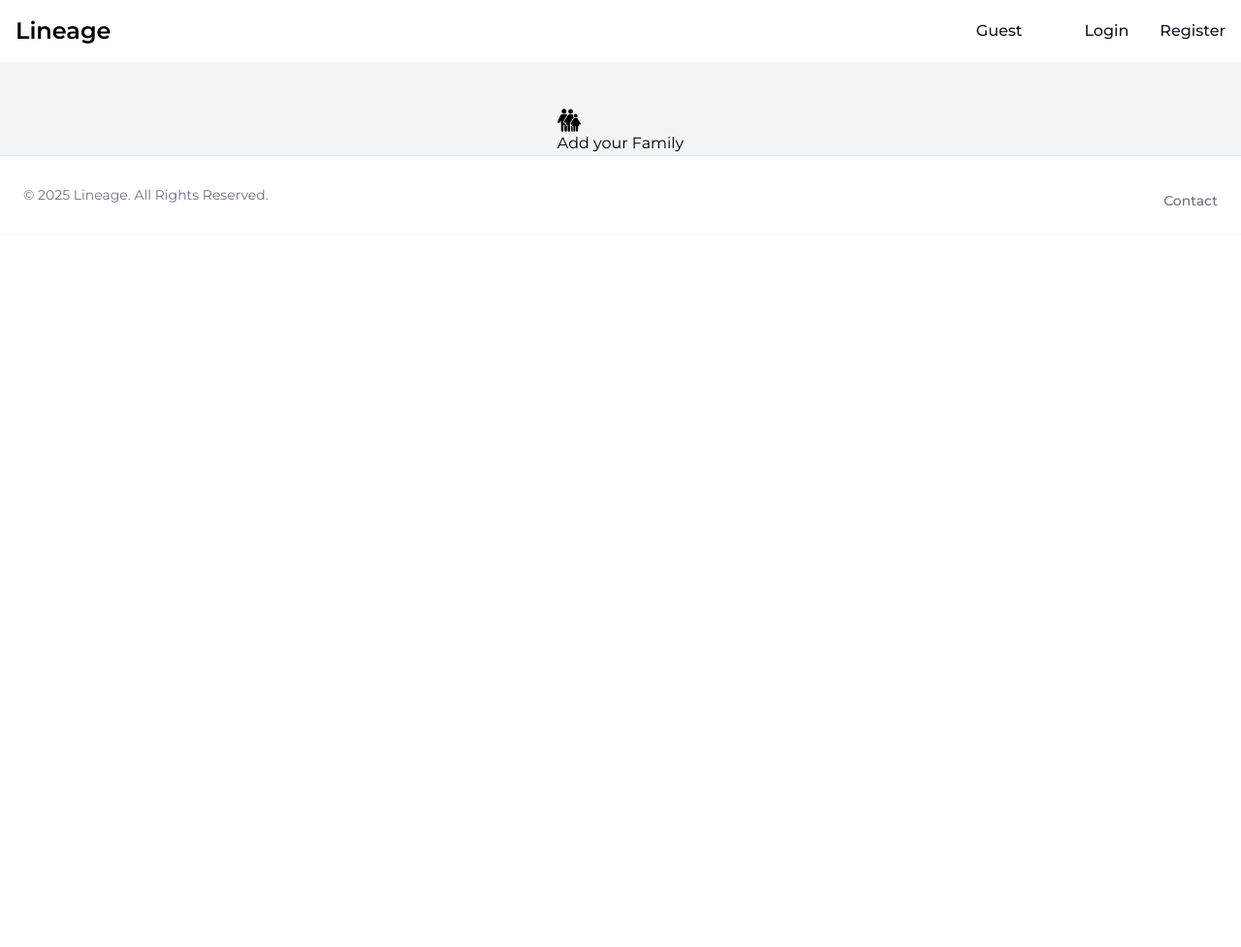
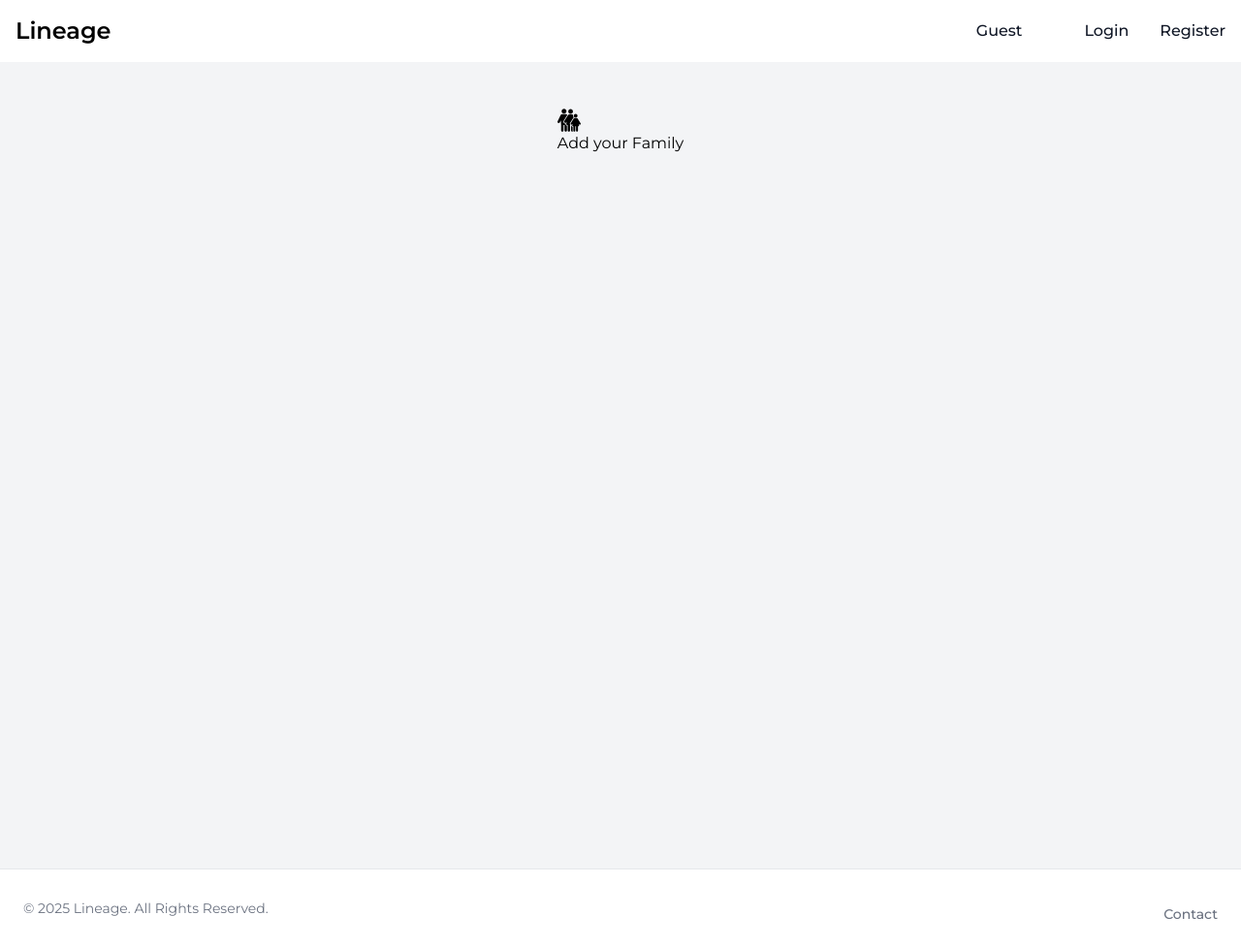
Before and after one commit to joekariuki3/lineage, a Flask app: page /family in a window 1280 px wide. Shown: the whole page at 97% size. Before the commit the page ends 212 px from the top, so only its background shows below. Run offline with Flask 3, Linux system fonts and the light colour scheme; some libraries are stand-ins or nearby versions.

Commit message:
the family tree display should be full height

```diff
--- a/templates/family.html
+++ b/templates/family.html
@@ -2,7 +2,7 @@
 
 {% block content %}
 
-
+<section class="h-screen">
   {% if families and families | length > 1 %}
   <div class="dropdown select-family mt-4">
     <h3 class="text-center">{{current_user.name}} you are managing {{families | length }} Families</h3>
@@ -170,4 +170,5 @@
   </div>
 
   {% endif %}
+</section>
 {% endblock %}
```
Lines whose indentation alone changed are shown as unchanged.
